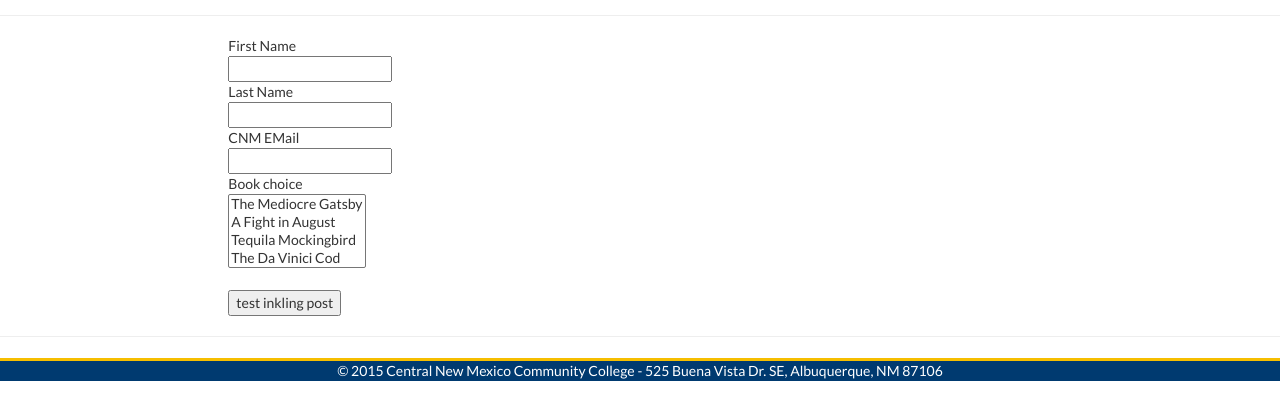
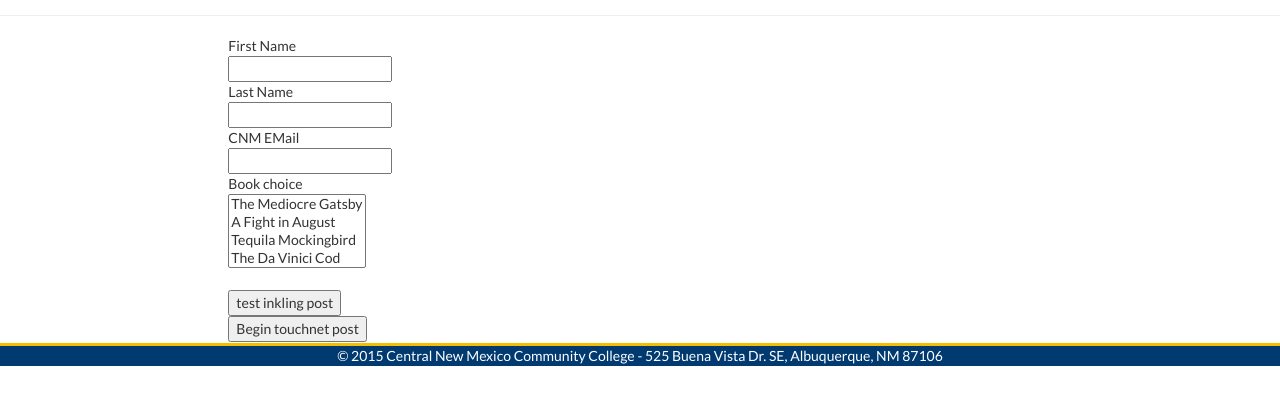
Before and after one commit to RPJarvis/cnm_ebook_gateway, a Django app: page / in a window 1280 px wide. Shown: the part 349-769 px from the top of the page. Run offline with Django 3.2, Linux system fonts and the light colour scheme; data comes from the database, SQL or seed files in the repository; parts of the project's set-up code (start-up, migrations or seed data) failed here and were passed over; some libraries are stand-ins or nearby versions.

Commit message:
toucnnet connectino is a mess

```diff
--- a/cnm_mile/static/js/api_calls.js
+++ b/cnm_mile/static/js/api_calls.js
@@ -10,15 +10,50 @@ $(document).ready(function(){
         var cnm_email = $('#id_cnm_email').val();
 
         //HOW DO I GET UPDAY SITE ID?? AJAX for just that??
-
+/*
         var base_url = "https://secure.touchnet.com:8443/C20016test_upay/ext_site_test.jsp";
         var u_pay_id = "";
-        var url = base_url + "?UPAY_SITE_ID=" + u_pay_id + "?BILL_NAME=" + first_name + " " +
-            last_name + "?BILL_EMAIL_ADDRESS=" + cnm_email;
+        var url = base_url + "?UPAY_SITE_ID=" + u_pay_id + "&BILL_NAME=" + first_name + " " +
+            last_name + "&BILL_EMAIL_ADDRESS=" + cnm_email;
 
-        request = window.open(url);
+        var short_url = base_url + "?UPAY_SITE_ID=" + "1";
+        window.open(short_url);*/
+        //window.open(base_url);
+        //https://secure.touchnet.com:8443/C20016test_upay/ext_site_test.jsp?UPAY_SITE_ID=1?BILL_NAME=ryanjarvis?BILL_EMAIL_ADDRESS=rjarvis1@cnm.edu
+        var UPAY_SITE_ID = 1;
+        jQuery.post('https://test.secure.touchnet.net:8443/C20016test_upay/ext_site_test.jsp', UPAY_SITE_ID);
 
+        /*$.ajax({
+            url: "https://secure.touchnet.com:8443/C20016test_upay/ext_site_test.jsp?UPAY_SITE_ID=1", //django url
+            type: "POST",
+            data: {
+                first_name: first_name,
+                last_name: last_name,
+                cnm_email: cnm_email
+                //book_choice: $('#id_book_choice').val()
+            },
 
+            success: function(json){
+                console.log(json);
+                //TODO:conditional here to redisplay form on error??
+                $('#loading_image').hide();
+                if(json['status']['statusCode'] != "SchemaValidationError"){
+                    $('#user_form').hide();
+                    $('#messages').empty().prepend("<h1>Results here:</1>").append(json['display_dict']['user_details']);
+                }
+                else{
+                    $('#user_form').show();
+                    $('#messages').empty().prepend("<h1>Results here:</1>").append(json['display_dict']['user_details']);
+                }
+            },
+
+            error: function(json){
+                console.log('error');
+                $('#loading_image').hide();
+                $('#messages').append("this is an error message");
+                $('#messages').append(json);
+            }
+        });*/
     }
 
 
@@ -103,9 +138,6 @@ $(document).ready(function(){
             url: "/admin/do_bulk_upload/" ,
             type: "POST",
             data: {
-                first_name: $('#id_first_name').val(),
-                last_name: $('#id_last_name').val(),
-                cnm_email: $('#id_cnm_email').val()
             },
             success: function(){
                 console.log('success');
@@ -115,18 +147,40 @@ $(document).ready(function(){
             }
         });
     }
+
+    //INKLING
+/*    $('#user_form').on('submit', function(event){
+        event.preventDefault();
+        $('#user_form').hide();
+        $('#loading_image').show();
+        console.log('can is ee this?');
+        passToInkling();
+        //call url from here?
+    });*/
+
+
+    //TOUCHNET
     $('#user_form').on('submit', function(event){
         event.preventDefault();
         $('#user_form').hide();
         $('#loading_image').show();
         console.log('can is ee this?');
-        passToInkling();
+        passToTouchnet();
+        //call url from here?
     });
+
 
     $('#bulk_upload_btn').on('click', function(event){
         event.preventDefault();
         console.log('bulk button clicked');
         bulkUpload();
     });
+    $('#touchnet_post_btn').on('click', function(event){
+        event.preventDefault();
+
+        var UPAY_SITE_ID = 1;
+        console.log(UPAY_SITE_ID);
+        window.open("https://test.secure.touchnet.net:8443/C20016test_upay/ext_site_test.jsp?UPAY_SITE_ID=1");
+    });
 
 });
--- a/cnm_mile/templates/payment_gateway/form_block.html
+++ b/cnm_mile/templates/payment_gateway/form_block.html
@@ -27,10 +27,28 @@
             {% endfor %}
             <br/>
             <input type="submit" value="test inkling post" role="button">
+
         </form>
         <img src="/static/images/ajaxloader.gif" id="loading_image">
     </div>
     <div class="col-md-2"></div>
 </div>
-<hr>
+<div class="row">
+    <div class="col-md-2"></div>
+    <div class="col-md-8">
+        {% if message %}
+            <div class="message">
+                {{ message }}
+            </div>
+        {% endif %}
+        {% if display_email %}
+            {% for key, value in display_email.items %}
+                {{ key }}:  {{ value }} <br/>
+            {% endfor %}
+        {% endif %}
+ <input type="button" name="button" id="touchnet_post_btn" value="Begin touchnet post">
+        <img src="/static/images/ajaxloader.gif" id="loading_image">
+    </div>
+    <div class="col-md-2"></div>
+</div>
 {% endblock %}
```
Also changed, not shown: cnm_mile/payment_gateway/admin.py (+2 -5 lines).
